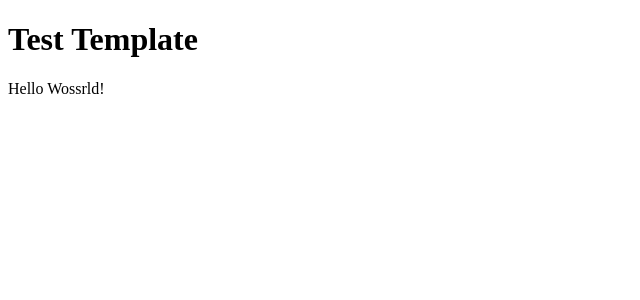
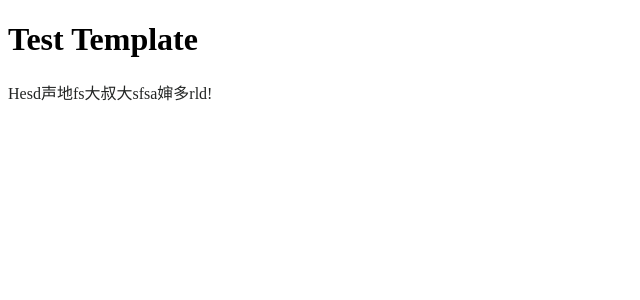
Before and after one commit to Likebard/szhForReact, a React app in the folder szhForReact/: page / in a window 1280 px wide. Shown: the top 300 px of the page, without its empty margins (0-640 px from the left). Built offline with nearby package versions, Linux system fonts and the light colour scheme.

Commit message:
懒人模式禁用后,热重载生效！！耶

```diff
--- a/szhForReact/src/components/App.js
+++ b/szhForReact/src/components/App.js
@@ -2,6 +2,6 @@ import React from 'react';
 
 export default class App extends React.Component {
     render() {
-        return <div>Hello Wossrld!</div>
+        return <div className="hello">Hesd声地fs大叔大sfsa婶多rld!</div>
     }
 }
--- a/szhForReact/src/index.js
+++ b/szhForReact/src/index.js
@@ -15,11 +15,7 @@ const render = Component => {
 render(App)
 
 if (module.hot) {
-    module.hot.accept('./components/App', () => { render(App) })
+    module.hot.accept('./components/App', () => { render(require("./components/App").default) })
 }
 
 render(App);
-
-if(module.hot) {
-    module.hot.accept('./components/App', () => { render(App) })
-}
--- a/szhForReact/src/style.css
+++ b/szhForReact/src/style.css
@@ -1,3 +1,3 @@
 .hello {
-    color: red;
+    color: rgb(34, 36, 35);
 }
```
Also changed, not shown: szhForReact/server.js (+10 -1 lines).
